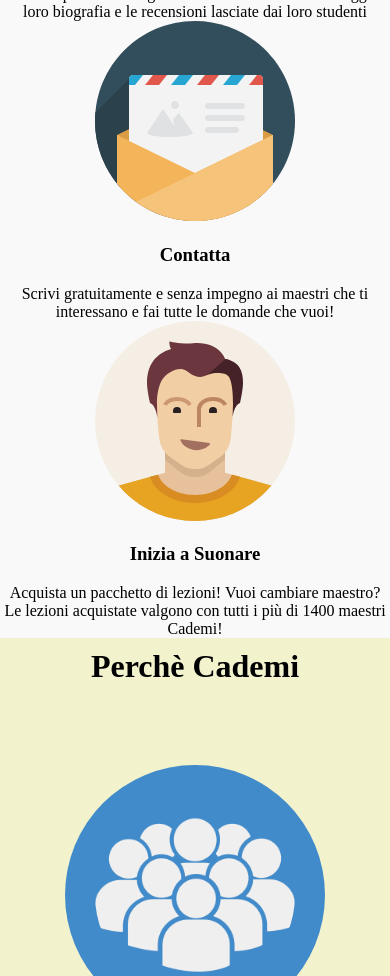
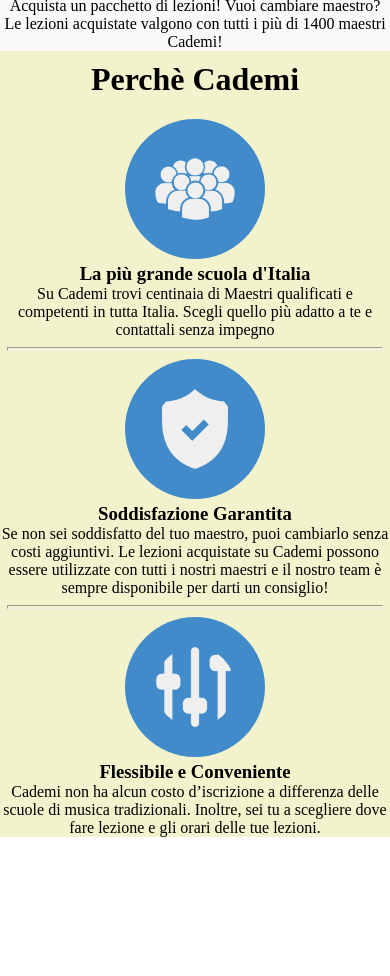
Before and after one commit to fabio98p/html-css-resp-wannabe, a plain HTML site: page index.html in a window 390 px wide. Shown: the part 1024-2000 px from the top of the page. After the commit the page ends 1861 px from the top, so only its background shows below. Drawn offline with Linux system fonts and the light colour scheme.

Commit message:
wannabe v1.0 completato

```diff
--- a/media_query.css
+++ b/media_query.css
@@ -1,9 +1,14 @@
 @media screen and (max-width: 420px) {
+  /* all */
   body{
     margin: 0;
     padding: 0;
     box-sizing: border-box;
   }
+  h3{
+    margin: 0;
+  }
+  /* all */
   /* lezioni */
   #lezioni > .row{
     width: 100vw;
@@ -13,6 +18,9 @@
   #lezioni > .row > h1{
     margin-top: 0;
     padding-top: 10px;
+  }
+  #lezioni > .row img{
+    height: 120px;
   }
   #lezioni > .row > .left{
     width: 100%;
@@ -29,7 +37,10 @@
   #steps > .row > h1{
     margin-top: 0;
     padding-top: 10px;
-      }
+  }
+  #steps > .row img{
+    height: 120px;
+  }
   #steps > .row > .left{
     width: 100%;
   }
@@ -50,10 +61,21 @@
     margin-top: 0;
     padding-top: 10px;
   }
+  #why > .row img{
+    height: 80px;
+  }
+  #why > .row > .first{
+    margin-top: 0;
+  }
+  #why > .row > .second{
+    margin-top: 0;
+  }
+  #why > .row > .third{
+    margin-top: 0;
+  }
   #why > .row hr{
     width: 96%;
     height: 2px;
-    background-color: #000000
   }
   /* steps */
 }
```
